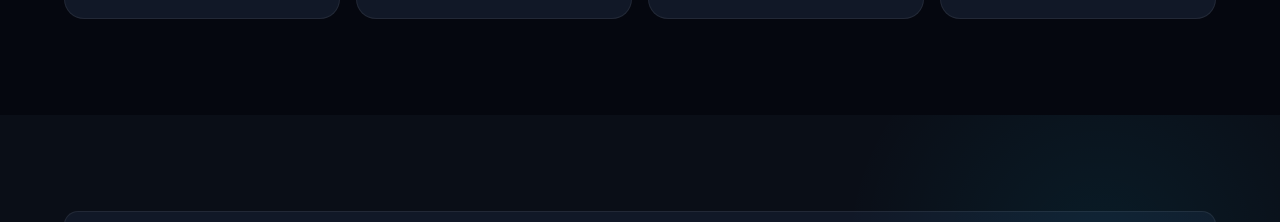
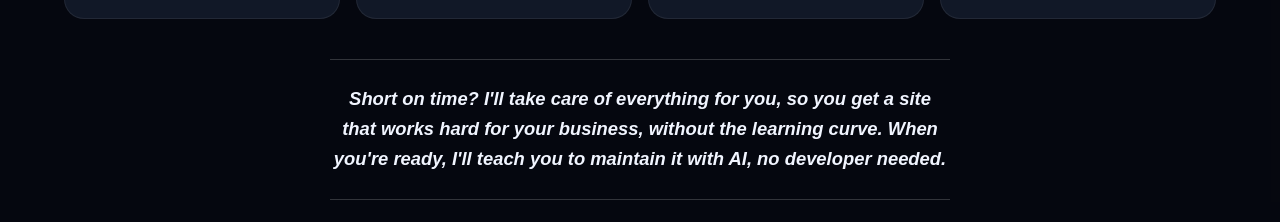
Before and after one commit to mrJohnHolt/clicklancashire.co.uk, a website: page index.html in a window 1280 px wide. Shown: the part 1577-1799 px from the top of the page. Drawn offline with Linux system fonts and the light colour scheme; a web font is replaced by a local one.

Commit message:
Short on time

```diff
--- a/css/sections.css
+++ b/css/sections.css
@@ -275,6 +275,22 @@
   transition: gap 0.2s ease;
 }
 .svc-card:hover .svc-card__link { gap: 10px; }
+
+.services__note {
+  position: relative;
+  margin: var(--sp-10) auto 0;
+  max-width: 620px;
+  padding: var(--sp-6) 0;
+  text-align: center;
+  font-family: var(--f-display);
+  font-size: 1.15rem;
+  font-weight: 600;
+  font-style: italic;
+  line-height: 1.65;
+  color: var(--c-text-1);
+  border-top: 1px solid rgba(255 255 255 / 0.18);
+  border-bottom: 1px solid rgba(255 255 255 / 0.18);
+}
 
 /* ═══════════════════════════════════════
    4b. AI & AUTOMATION
--- a/index.html
+++ b/index.html
@@ -321,6 +321,9 @@
         </div>
 
       </div>
+
+      <p class="services__note">Short on time? I'll take care of everything for you, so you get a site that works hard for your business, without the learning curve. When you're ready, I'll teach you to maintain it with AI, no developer needed.</p>
+
     </div>
   </section>
 
```
